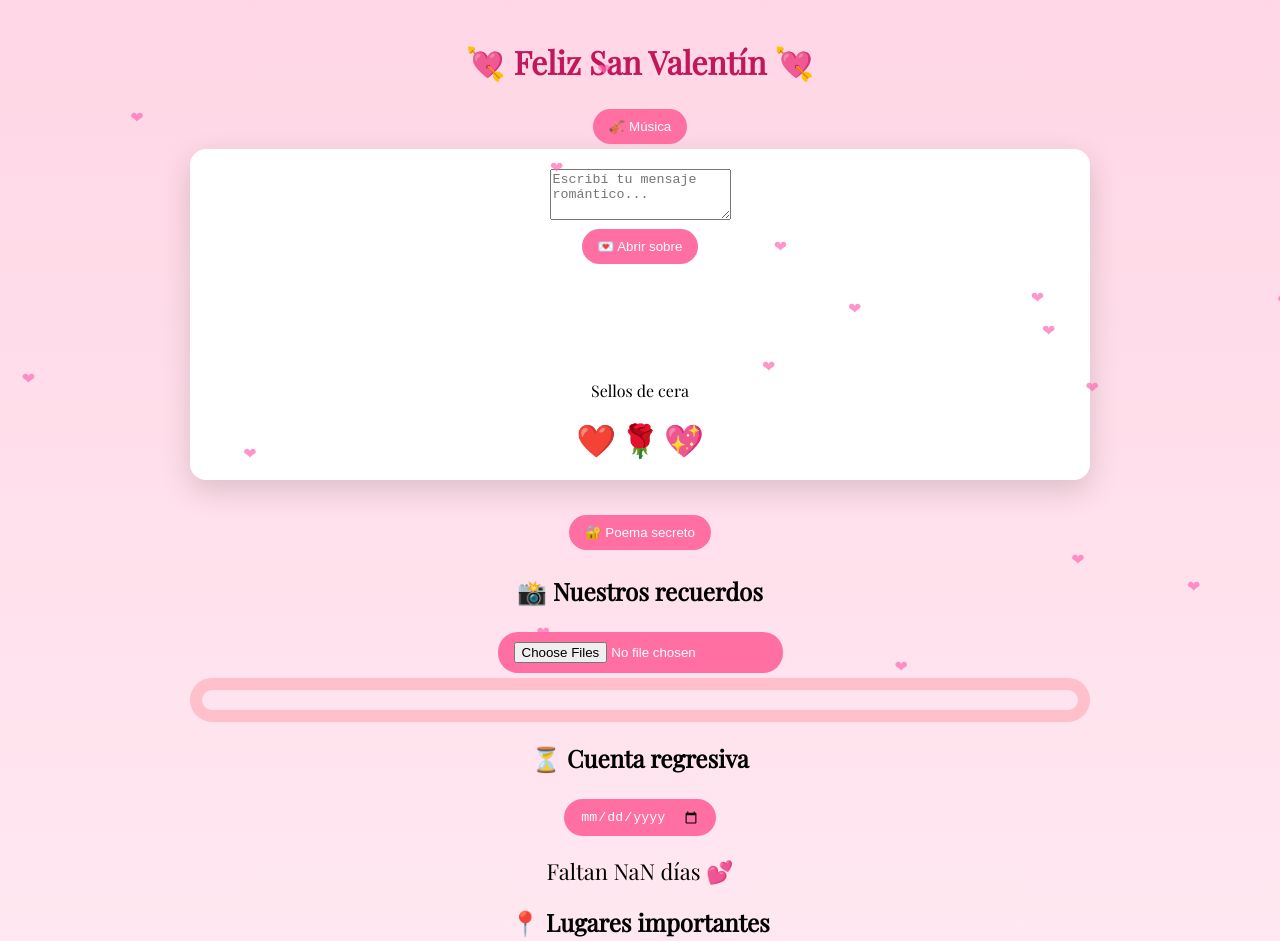
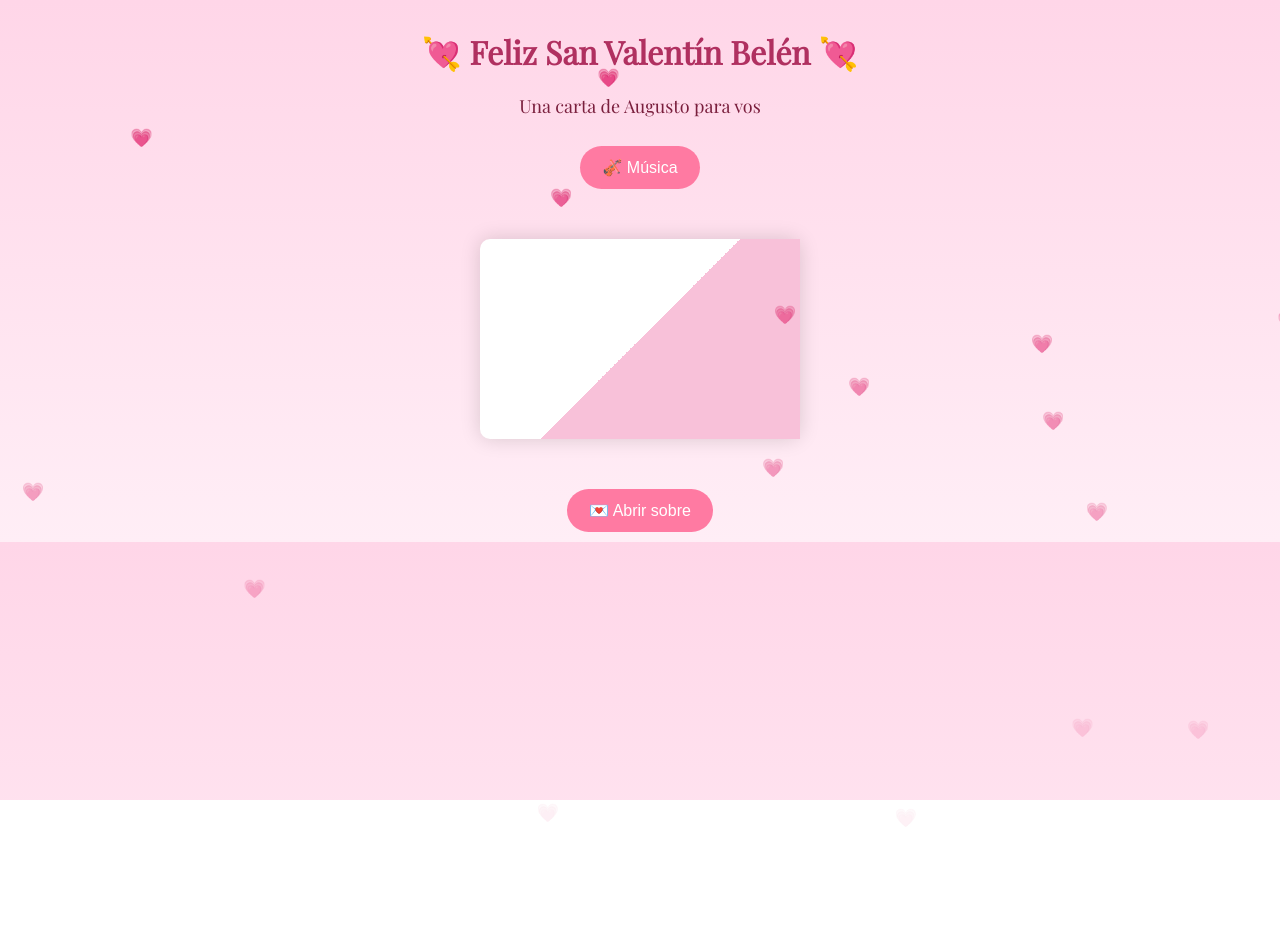
Before and after one commit to pukitorino08-lab/san-valentin, a plain HTML site: page index.html in a window 1280 px wide. After the commit the page ends 800 px from the top, so only its background shows below. Drawn offline with nearby package versions, Linux system fonts and the light colour scheme.

Commit message:
Update index.html

```diff
--- a/index.html
+++ b/index.html
@@ -2,204 +2,168 @@
 <html lang="es">
 <head>
 <meta charset="UTF-8">
-<title>Nuestro San Valentín 💖</title>
+<title>Para Belén 💖</title>
+<meta name="viewport" content="width=device-width, initial-scale=1.0">
 
 <link href="https://fonts.googleapis.com/css2?family=Great+Vibes&family=Playfair+Display&display=swap" rel="stylesheet">
 
 <style>
-body{
-  margin:0;
-  font-family:'Playfair Display',serif;
-  background:linear-gradient(#ffd6e5,#ffeef5);
-  overflow-x:hidden;
-  text-align:center;
+body {
+  margin: 0;
+  font-family: 'Playfair Display', serif;
+  background: linear-gradient(#ffd6e8, #ffeef6);
+  text-align: center;
+  overflow-x: hidden;
 }
 
-h1{margin-top:20px;color:#c2185b}
-
-.container{
-  max-width:900px;
-  margin:auto;
-  padding:20px;
+h1 {
+  margin-top: 30px;
+  color: #b03060;
 }
 
-/* corazones */
-.heart{
-  position:fixed;
-  top:-10px;
-  color:rgba(255,105,180,.7);
-  animation:fall linear infinite;
-}
-@keyframes fall{
-  to{transform:translateY(110vh);}
+.subtitulo {
+  color: #7a1f3d;
+  font-size: 18px;
 }
 
-/* sobre */
-.envelope{
-  background:#fff;
-  border-radius:16px;
-  padding:20px;
-  box-shadow:0 10px 30px rgba(0,0,0,.15);
-  margin-bottom:30px;
+button {
+  background: #ff7aa2;
+  border: none;
+  padding: 12px 22px;
+  border-radius: 25px;
+  font-size: 16px;
+  color: white;
+  cursor: pointer;
+  margin: 10px;
 }
 
-#message{
-  font-family:'Great Vibes',cursive;
-  font-size:34px;
-  min-height:80px;
-  margin-top:15px;
+button:hover {
+  background: #ff5c8a;
 }
 
-/* botones */
-button,select,input{
-  background:#ff6fa1;
-  border:none;
-  color:white;
-  padding:10px 16px;
-  border-radius:20px;
-  margin:5px;
-  cursor:pointer;
-}
-button:hover{background:#ff4f8b}
-
-/* galería */
-.gallery{
-  border:12px solid pink;
-  border-radius:25px;
-  padding:10px;
-  display:flex;
-  gap:10px;
-  flex-wrap:wrap;
-  justify-content:center;
-}
-.gallery img{
-  width:150px;
-  height:150px;
-  object-fit:cover;
-  border-radius:15px;
+#sobre {
+  width: 320px;
+  height: 200px;
+  margin: 40px auto;
+  background: #fff;
+  border-radius: 10px;
+  position: relative;
+  box-shadow: 0 0 20px rgba(0,0,0,0.15);
+  cursor: pointer;
 }
 
-/* contador */
-#countdown{font-size:22px;margin:15px}
+#sobre::before {
+  content: "";
+  position: absolute;
+  inset: 0;
+  background: linear-gradient(135deg, transparent 50%, #f8c1d9 50%);
+}
 
-/* sellos */
-.seal{font-size:32px;cursor:pointer}
+#carta {
+  max-width: 650px;
+  margin: auto;
+  background: #fffafc;
+  border-radius: 18px;
+  padding: 35px;
+  display: none;
+  animation: aparecer 1.5s ease;
+}
 
-/* mapa */
-iframe{
-  width:100%;
-  height:300px;
-  border:none;
-  border-radius:20px;
+@keyframes aparecer {
+  from {opacity: 0; transform: translateY(30px);}
+  to {opacity: 1; transform: translateY(0);}
+}
+
+.texto {
+  font-family: 'Great Vibes', cursive;
+  font-size: 28px;
+  color: #7a1f3d;
+  line-height: 1.5;
+}
+
+.firma {
+  margin-top: 25px;
+  font-size: 26px;
+}
+
+.sellitos span {
+  font-size: 30px;
+  margin: 6px;
+}
+
+.heart {
+  position: fixed;
+  top: -10px;
+  font-size: 18px;
+  animation: caer linear infinite;
+}
+
+@keyframes caer {
+  to {
+    transform: translateY(110vh);
+    opacity: 0;
+  }
 }
 </style>
 </head>
 
 <body>
 
-<div class="container">
-<h1>💘 Feliz San Valentín 💘</h1>
+<h1>💘 Feliz San Valentín Belén 💘</h1>
+<p class="subtitulo">Una carta de Augusto para vos</p>
 
-<!-- música -->
-<audio id="music" loop>
-<source src="https://cdn.pixabay.com/audio/2022/03/15/audio_1f1e9d16b5.mp3">
-</audio>
-<button onclick="toggleMusic()">🎻 Música</button>
+<button onclick="toggleMusica()">🎻 Música</button>
 
-<!-- sobre -->
-<div class="envelope">
-<textarea id="inputMessage" rows="3" placeholder="Escribí tu mensaje romántico..."></textarea><br>
-<button onclick="openEnvelope()">💌 Abrir sobre</button>
-<div id="message"></div>
+<div id="sobre" onclick="abrirSobre()"></div>
+<button onclick="abrirSobre()">💌 Abrir sobre</button>
 
-<p>Sellos de cera</p>
-<span class="seal" onclick="seal('❤️')">❤️</span>
-<span class="seal" onclick="seal('🌹')">🌹</span>
-<span class="seal" onclick="seal('💖')">💖</span>
-<div id="sealDisplay"></div>
+<div id="carta">
+  <div class="texto">
+    Nuestro primer San Valentín, con mi mejor amiga, mi compañera,
+    mi eterno amor.<br><br>
+
+    Te amo infinitamente y quiero estar siempre a tu lado
+    y dormir en cuchadita y mucho bechoabacho 💕
+  </div>
+
+  <div class="firma">
+    Augusto<br>
+    Te amo 💖
+  </div>
+
+  <h3>Sellos de cera</h3>
+  <div class="sellitos">
+    <span>💖</span>
+    <span>🌸</span>
+    <span>💝</span>
+  </div>
 </div>
 
-<!-- poema -->
-<button onclick="generatePoem()">🔐 Poema secreto</button>
-<p id="poem"></p>
-
-<!-- galería -->
-<h2>📸 Nuestros recuerdos</h2>
-<input type="file" multiple accept="image/*" onchange="loadImages(event)">
-<div class="gallery" id="gallery"></div>
-
-<!-- cuenta -->
-<h2>⏳ Cuenta regresiva</h2>
-<input type="date" id="specialDate">
-<div id="countdown"></div>
-
-<!-- mapa -->
-<h2>📍 Lugares importantes</h2>
-<iframe src="https://www.google.com/maps?q=Buenos+Aires&output=embed"></iframe>
-
-</div>
+<audio id="musica" loop>
+  <source src="https://cdn.pixabay.com/download/audio/2022/10/03/audio_efc51ef8df.mp3" type="audio/mpeg">
+</audio>
 
 <script>
-// corazones
-setInterval(()=>{
-  const h=document.createElement("div");
-  h.className="heart";
-  h.innerHTML="❤";
-  h.style.left=Math.random()*100+"vw";
-  h.style.animationDuration=(3+Math.random()*5)+"s";
-  document.body.appendChild(h);
-  setTimeout(()=>h.remove(),8000);
-},300);
-
-// sobre
-function openEnvelope(){
-  const text=inputMessage.value;
-  let i=0;
-  message.innerHTML="";
-  const w=setInterval(()=>{
-    message.innerHTML+=text[i];
-    i++;
-    if(i>=text.length)clearInterval(w);
-  },80);
+function abrirSobre() {
+  document.getElementById("carta").style.display = "block";
 }
 
-// música
-function toggleMusic(){
-  music.paused?music.play():music.pause();
+function toggleMusica() {
+  const m = document.getElementById("musica");
+  if (m.paused) m.play();
+  else m.pause();
 }
 
-// galería
-function loadImages(e){
-  for(let f of e.target.files){
-    const img=document.createElement("img");
-    img.src=URL.createObjectURL(f);
-    gallery.appendChild(img);
-  }
-}
-
-// poema
-function generatePoem(){
-  const poems=[
-    "Amarte es mi casualidad favorita.",
-    "Tu amor es mi lugar seguro.",
-    "Elegirte todos los días es mi mayor fortuna."
-  ];
-  poem.innerText=poems[Math.floor(Math.random()*poems.length)];
-}
-
-// contador
-setInterval(()=>{
-  const d=new Date(specialDate.value);
-  if(!d)return;
-  const diff=d-new Date();
-  if(diff<=0)return;
-  countdown.innerText="Faltan "+Math.floor(diff/86400000)+" días 💕";
-},1000);
-
-// sellos
-function seal(icon){
-  sealDisplay.innerHTML="Sobre sellado con "+icon;
-}
+// Corazones cayendo
+setInterval(() => {
+  const h = document.createElement("div");
+  h.className = "heart";
+  h.innerText = "💗";
+  h.style.left = Math.random() * 100 + "vw";
+  h.style.animationDuration = (3 + Math.random() * 3) + "s";
+  document.body.appendChild(h);
+  setTimeout(() => h.remove(), 6000);
+}, 300);
 </script>
 
 </body>
```
